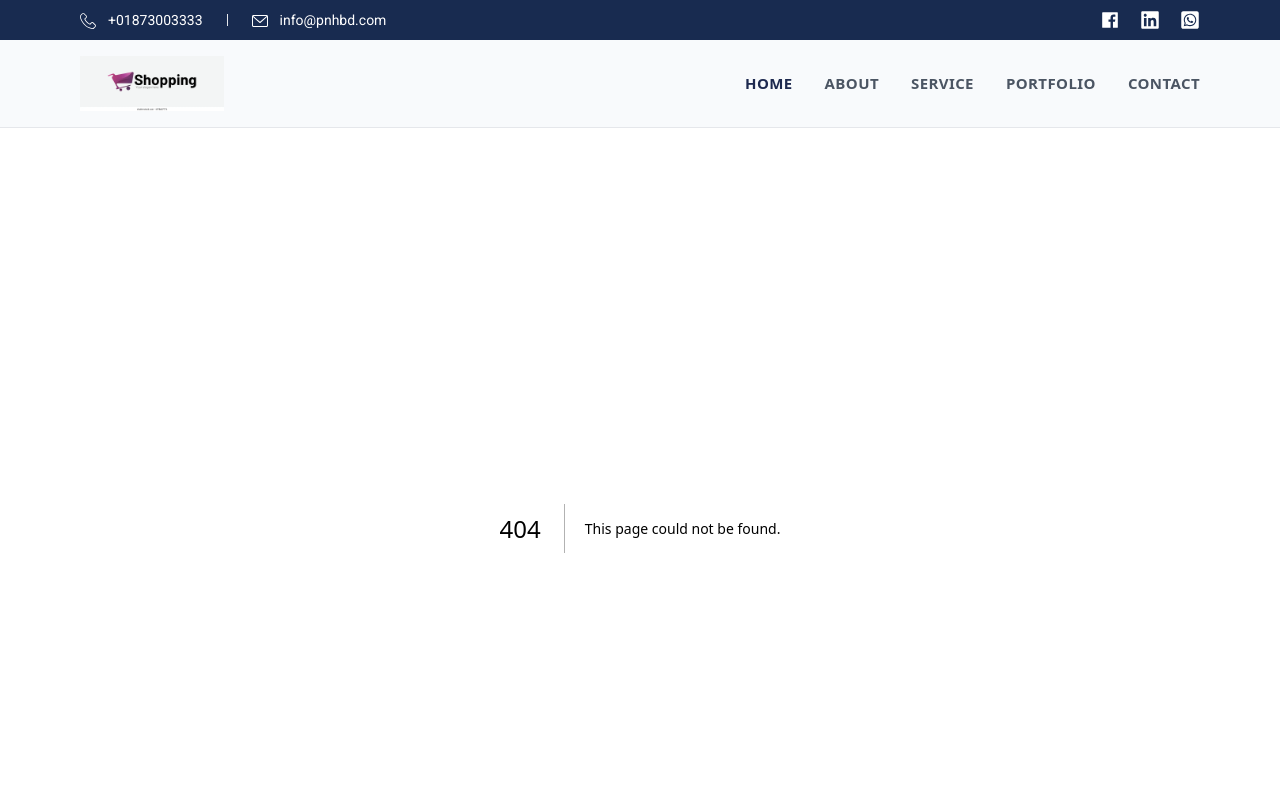
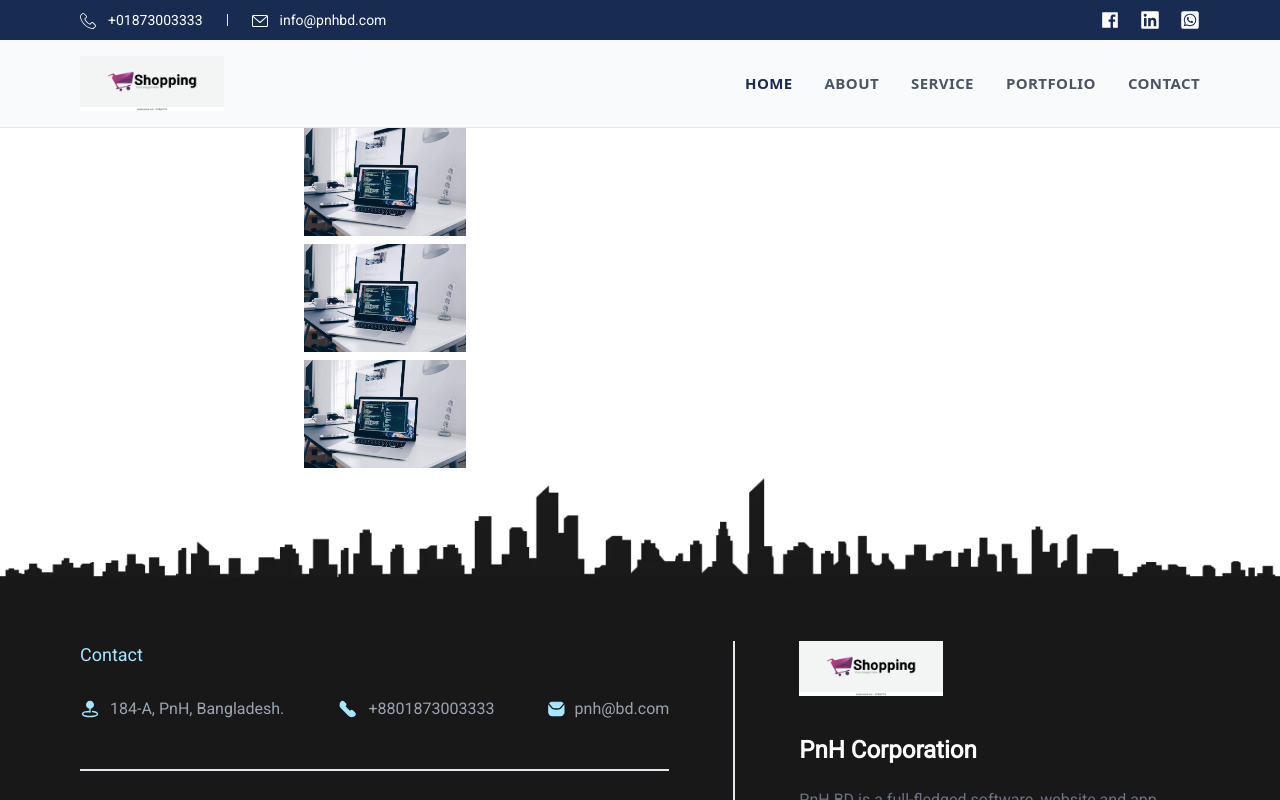
Before and after one commit to SabbirPnH/E-commerce, a Next.js app: page /portfolio in a window 1280 px wide. Before the commit this address had no page. Shown: the top 800 px of the page. Built offline with nearby package versions, Linux system fonts and the light colour scheme.

Commit message:
portfolio img change

```diff
--- a/app/components/AboutCard.js
+++ b/app/components/AboutCard.js
@@ -1,5 +1,5 @@
 import React from "react";
-
+import Link from "next/link";
 const AboutCard = () => {
   return (
     <section className=" bg-[##FFFFFF] px-5 sm:px-20 light pb-4 pt-6 sm:py-8 md:pt-14  dark:bg-[#0b1727] text-zinc-900 dark:text-white flex items-center overflow-hidden">
@@ -15,7 +15,9 @@ const AboutCard = () => {
               </p>
               <div className=" pt-5">
         <button class="relative  flex h-[50px] w-40 items-center justify-center overflow-hidden bg-gray-800 text-[#E9FF97] shadow-2xl transition-all before:absolute before:h-0 before:w-0 before:rounded-full before:bg-[#E9FF97] hover:text-black  before:duration-500 before:ease-out  hover:before:h-56 hover:before:w-56">
+          <Link href={'/contact'}>
           <span class="relative  z-10">CONTACT NOW</span>
+          </Link>
         </button>
       </div>
             </div>
--- a/app/components/AboutSale.js
+++ b/app/components/AboutSale.js
@@ -1,5 +1,5 @@
 import React from "react";
-
+import Link from "next/link";
 export default function AboutSale() {
   return (
     <div className="py-5 bg-[#daf2fc]">
@@ -11,10 +11,14 @@ export default function AboutSale() {
       </p>
       <div className="flex gap-5 px-5 sm:px-20 pt-5">
         <button class="relative  flex h-[50px] w-40 items-center justify-center overflow-hidden bg-gray-800 text-[#E9FF97] shadow-2xl transition-all before:absolute before:h-0 before:w-0 before:rounded-full before:bg-[#E9FF97] hover:text-black  before:duration-500 before:ease-out  hover:before:h-56 hover:before:w-56">
+          <Link href={'/contact'}>
           <span class="relative  z-10">CONTACT US</span>
+          </Link>
         </button>
         <button class="relative  flex h-[50px] w-40 items-center justify-center overflow-hidden bg-gray-800 text-[#E9FF97] shadow-2xl transition-all before:absolute before:h-0 before:w-0 before:rounded-full before:bg-[#E9FF97] hover:text-black  before:duration-500 before:ease-out  hover:before:h-56 hover:before:w-56">
+          <Link href={'/service'}>
           <span class="relative  z-10">SERVICES</span>
+          </Link>
         </button>
       </div>
     </div>
--- a/app/components/CallAction.js
+++ b/app/components/CallAction.js
@@ -1,3 +1,4 @@
+import Link from "next/link";
 import React from "react";
 
 export default function CallAction() {
@@ -10,8 +11,8 @@ export default function CallAction() {
               Ready For The Next Step?
             </p>
           </div>
-          <a
-            href="#"
+          <Link
+            href={'/contact'}
             className="flex items-center gap-2 bg-white rounded-full shadow-sm sm:text-lg text-[#8cdaf8] sm:font-semibold py-4 px-6 sm:px-8 transition-all duration-500"
           >
             We,re there to Help you
@@ -30,7 +31,7 @@ export default function CallAction() {
                 stroke-linejoin="round"
               />
             </svg>
-          </a>
+          </Link>
         </div>
       </div>
     </section>
--- a/app/components/CallNow.js
+++ b/app/components/CallNow.js
@@ -1,3 +1,4 @@
+import Link from "next/link";
 import React from "react";
 
 export default function CallNow() {
@@ -16,9 +17,11 @@ export default function CallNow() {
         with secure payment integration and shipment configuration.
       </p>
       <div className="flex justify-center pt-5">
-        <button class="relative  flex h-[50px] w-40 items-center justify-center overflow-hidden bg-gray-800 text-[#E9FF97] shadow-2xl transition-all before:absolute before:h-0 before:w-0 before:rounded-full before:bg-[#E9FF97] hover:text-black  before:duration-500 before:ease-out  hover:before:h-56 hover:before:w-56">
-          <span class="relative  z-10">CONTACT US</span>
+       <Link href={'/service'}>
+       <button class="relative  flex h-[50px] w-40 items-center justify-center overflow-hidden bg-gray-800 text-[#E9FF97] shadow-2xl transition-all before:absolute before:h-0 before:w-0 before:rounded-full before:bg-[#E9FF97] hover:text-black  before:duration-500 before:ease-out  hover:before:h-56 hover:before:w-56">
+          <span class="relative  z-10">READ MORE</span>
         </button>
+       </Link>
       </div>
     </div>
   );
--- a/app/components/HeroSection.js
+++ b/app/components/HeroSection.js
@@ -1,3 +1,4 @@
+import Link from 'next/link';
 import React from 'react';
 
 const HeroSection = () => {
@@ -7,7 +8,7 @@ const HeroSection = () => {
       <p className='break-all px-5 text-md text-gray-700 sm:px-20 text-center py-5'>Well, then you are in the exact place now. <span className='text-[#000] font-bold'>PnH Data Systems Limited</span> is one of the best eCommerce website development companies in Bangladesh. Our well-experienced team with high coding standards and best practices make us focus on providing exceptional eCommerce websites for our customers worldwide, no matter what their business types & sizes are! Our support team provides consultancy to our clients to enrich their business growth and helps them to keep pace with the changing business trends in the era of eCommerce, whenever they need us.  <span className='text-[#182B50] font-semibold'>So get ready to be succeded with us!</span></p>
         <div className='flex justify-center'>
         <button class="relative  flex h-[50px] w-40 items-center justify-center overflow-hidden bg-gray-800 text-[#E9FF97] shadow-2xl transition-all before:absolute before:h-0 before:w-0 before:rounded-full before:bg-[#A7E6FF] hover:text-black  before:duration-500 before:ease-out  hover:before:h-56 hover:before:w-56">
-      <span class="relative  z-10">CONTACT US</span>
+      <Link href={'/contact'}><span class="relative  z-10">CONTACT US</span></Link>
     </button>
         </div>
     </div>
--- /dev/null
+++ b/app/portfolio/page.js
@@ -0,0 +1,40 @@
+// pages/portfolio.jsx (or any appropriate file in your pages directory)
+
+import Image from 'next/image';
+
+const Portfolio = () => {
+  return (
+    <div className="md:max-w-2xl md:mx-auto">
+      <div className="grid grid-cols-2 sm:grid-cols-4 gap-2">
+
+        <div className="space-y-2">
+          <Image
+            src="/img/about-bg.jpg"
+            width={300}
+            height={200}
+            layout="responsive"
+            objectFit="cover"
+          />
+          <Image
+            src="/img/about-bg.jpg"
+            alt="Image Description"
+            width={300}
+            height={200}
+            layout="responsive"
+            objectFit="cover"
+          />
+          <Image
+            src="/img/about-bg.jpg"
+            alt="Image Description"
+            width={300}
+            height={200}
+            layout="responsive"
+            objectFit="cover"
+          />
+        </div>
+      </div>
+    </div>
+  );
+};
+
+export default Portfolio;
--- a/app/protfolio/page.js
+++ /dev/null
@@ -1,7 +0,0 @@
-import React from 'react'
-
-export default function Protfolio() {
-  return (
-    <div> Protfolio page</div>
-  )
-}
```
